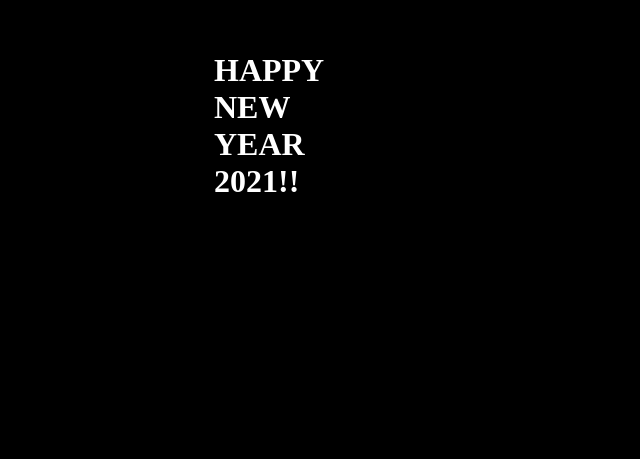
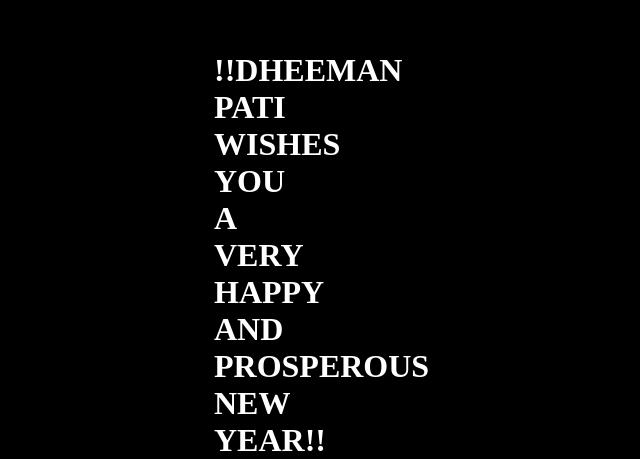
Before and after one commit to sayan99614/newyearfireworks, a plain HTML site: page index.html in a window 1280 px wide. Shown: the part 353-812 px from the top of the page, without its empty margins (42-682 px from the left). Drawn offline with Linux system fonts and the light colour scheme.

Commit message:
updated 2nd time

```diff
--- a/index.html
+++ b/index.html
@@ -9,7 +9,7 @@
 <div class="pyro">
 <div class="before"></div>
     <div class="after">
-      <h1 style="color:white;">HAPPY NEW YEAR 2021!!</h1>
+      <h1 style="color:white;">!!DHEEMAN PATI WISHES YOU A VERY HAPPY AND PROSPEROUS NEW YEAR!!</h1>
     </div>
 </div>
 </body>
```
